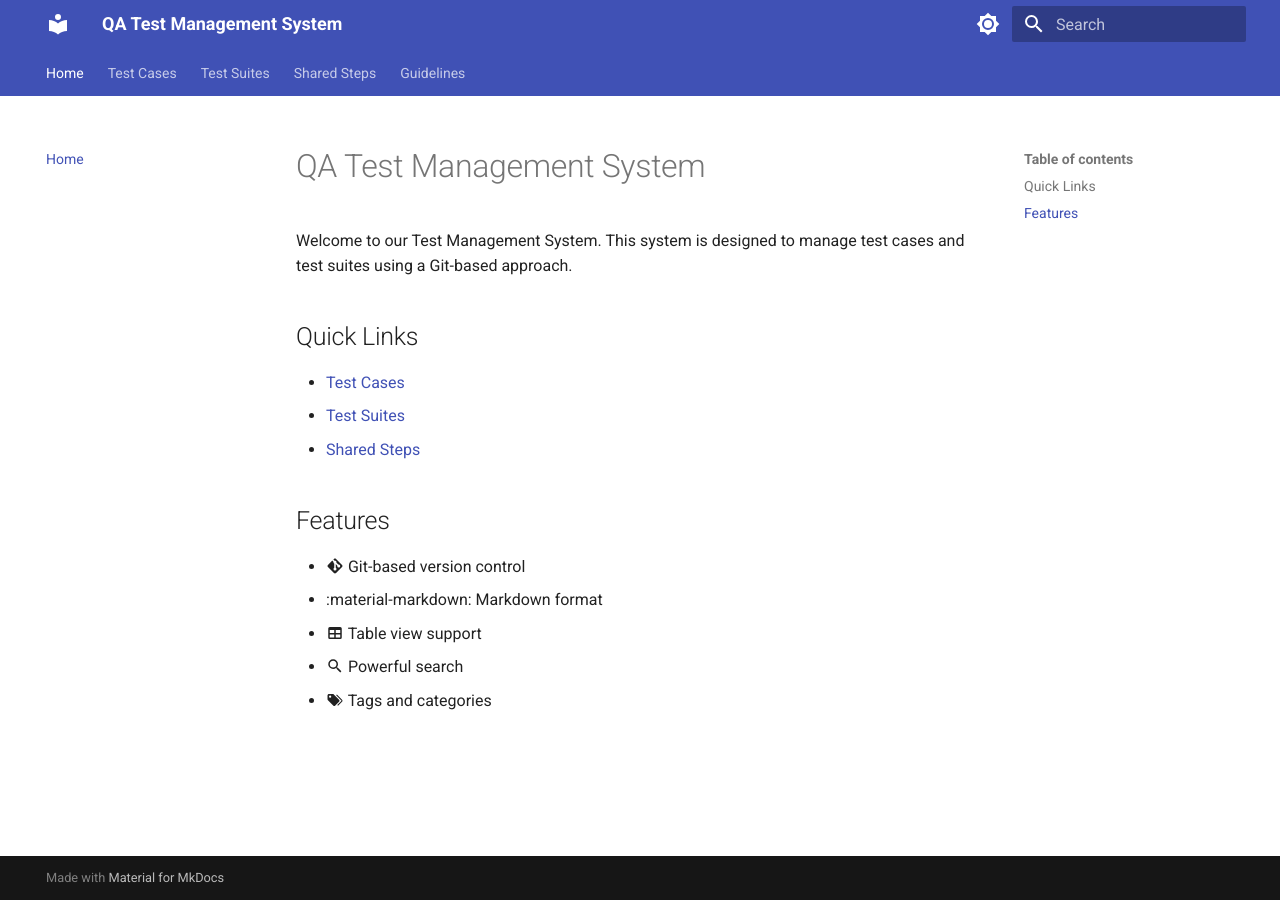
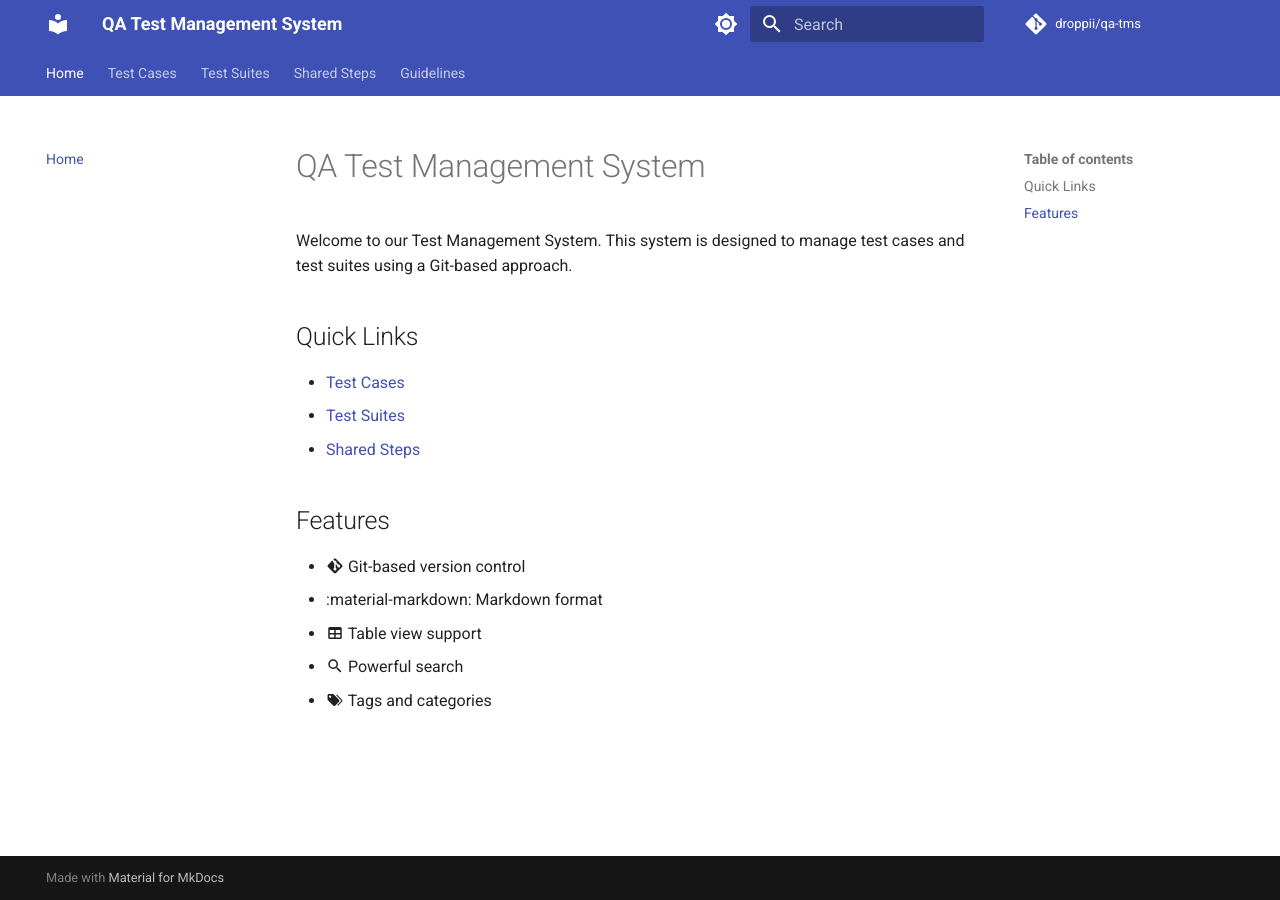
Before and after one commit to droppii/qa-tms, an MkDocs documentation site: the page built from docs/index.md, in a window 1280 px wide. Built offline with MkDocs 1.6.1 and Material for MkDocs 9.7.7, drawn with Linux system fonts in a browser that asks for light colours; comment, search, counter and statistics services are not loaded.

Commit message:
Add GitHub Pages deployment configuration

```diff
--- a/mkdocs.yml
+++ b/mkdocs.yml
@@ -1,4 +1,8 @@
 site_name: QA Test Management System
+site_url: https://droppii.github.io/qa-tms/
+repo_url: https://github.com/droppii/qa-tms
+repo_name: droppii/qa-tms
+
 theme:
   name: material
   features:
```
Also changed, not shown: 1 other file.
